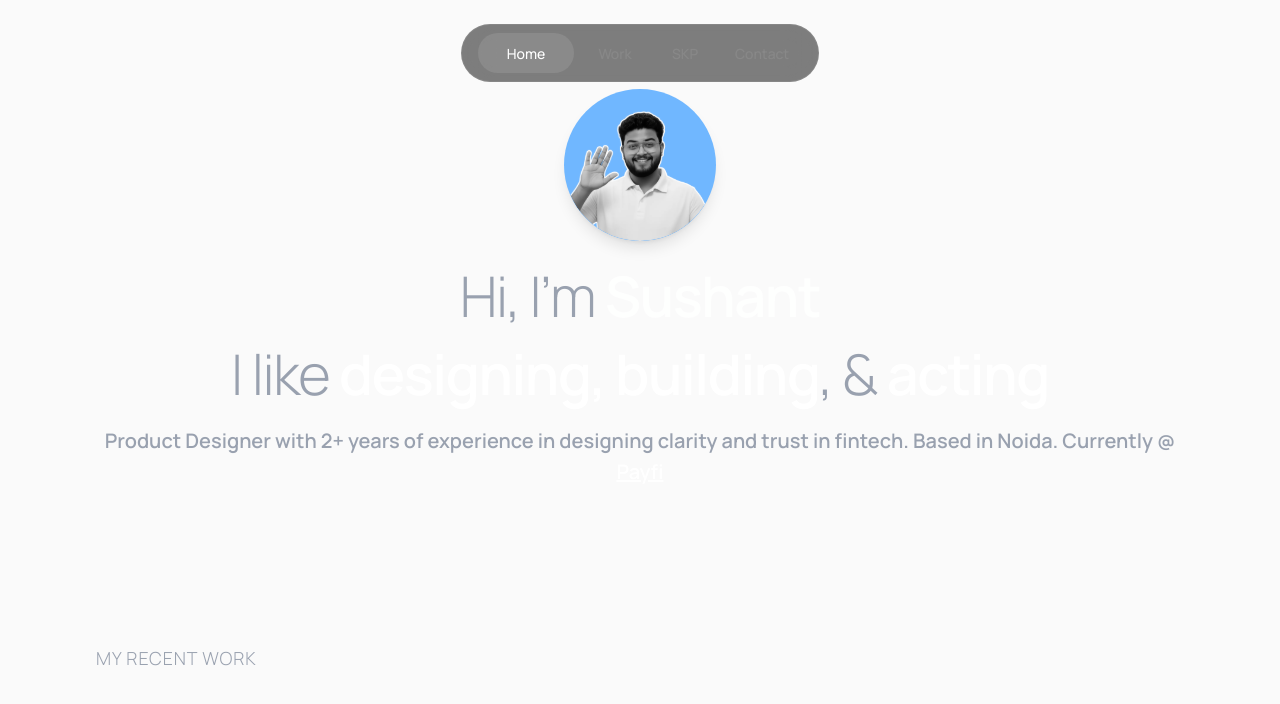
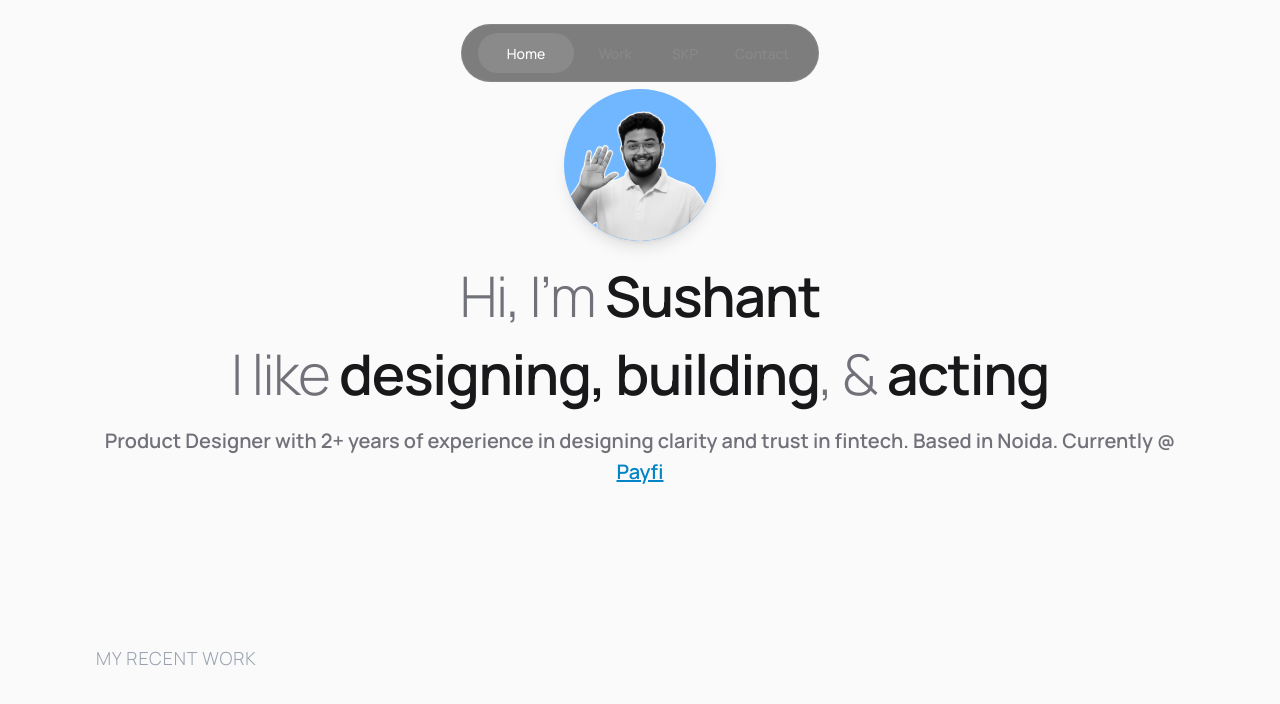
Before and after one commit to SkpGit28/My-Digital-Space, a Next.js app: page / in a window 1280 px wide. Shown: the top 704 px of the page. Built offline with nearby package versions, Linux system fonts and the light colour scheme.

Commit message:
light-mode: convert hero section colors to tokens

```diff
--- a/src/Components/hero.tsx
+++ b/src/Components/hero.tsx
@@ -112,22 +112,22 @@ export default function Hero() {
 
         {/* H1 (second) */}
         <motion.h1
-          className="mt-5 text-gray-400 text-2xl md:text-[56px] font-light leading-tight tracking-tight"
+          className="mt-5 text-text-secondary text-2xl md:text-[56px] font-light leading-tight tracking-tight"
           initial={{ opacity: 0, y: 8 }}
           animate={{ opacity: 1, y: 0 }}
           transition={{ duration: dur, ease, delay: prefersReducedMotion ? 0 : 0.65 }}
         >
-          Hi, I’m <span className="text-white/90 font-semibold">Sushant</span>
+          Hi, I’m <span className="text-foreground font-semibold">Sushant</span>
         </motion.h1>
 
         {/* H2 (third) */}
         <motion.h2
-          className="mt-2 text-white text-xl md:text-[56px] font-semibold leading-tight tracking-tight"
+          className="mt-2 text-foreground text-xl md:text-[56px] font-semibold leading-tight tracking-tight"
           initial={{ opacity: 0, y: 8 }}
           animate={{ opacity: 1, y: 0 }}
           transition={{ duration: dur, ease, delay: prefersReducedMotion ? 0 : 0.95 }}
         >
-          <span className="text-gray-400 font-light">I like{" "}</span>
+          <span className="text-text-secondary font-light">I like{" "}</span>
 
           <UnderlineOnce
             color="#10B981"
@@ -150,7 +150,7 @@ export default function Hero() {
             building
           </UnderlineOnce>
 
-          <span className="text-gray-400 font-light">, &{" "}</span>
+          <span className="text-text-secondary font-light">, &{" "}</span>
 
           <UnderlineOnce
             color="#3B82F6"
@@ -164,7 +164,7 @@ export default function Hero() {
 
         {/* Body (last) */}
         <motion.p
-          className="mt-4 text-lg md:text-[20px] font-semibold text-gray-400"
+          className="mt-4 text-lg md:text-[20px] font-semibold text-text-secondary"
           initial={{ opacity: 0, y: 8 }}
           animate={{ opacity: 1, y: 0 }}
           transition={{ duration: dur, ease, delay: prefersReducedMotion ? 0 : 1.25 }}
@@ -174,7 +174,7 @@ export default function Hero() {
             href="https://payfi.co.in"
             target="_blank"
             rel="noopener noreferrer"
-            className="text-white underline"
+            className="text-primary underline"
           >
             Payfi
           </a>
```
